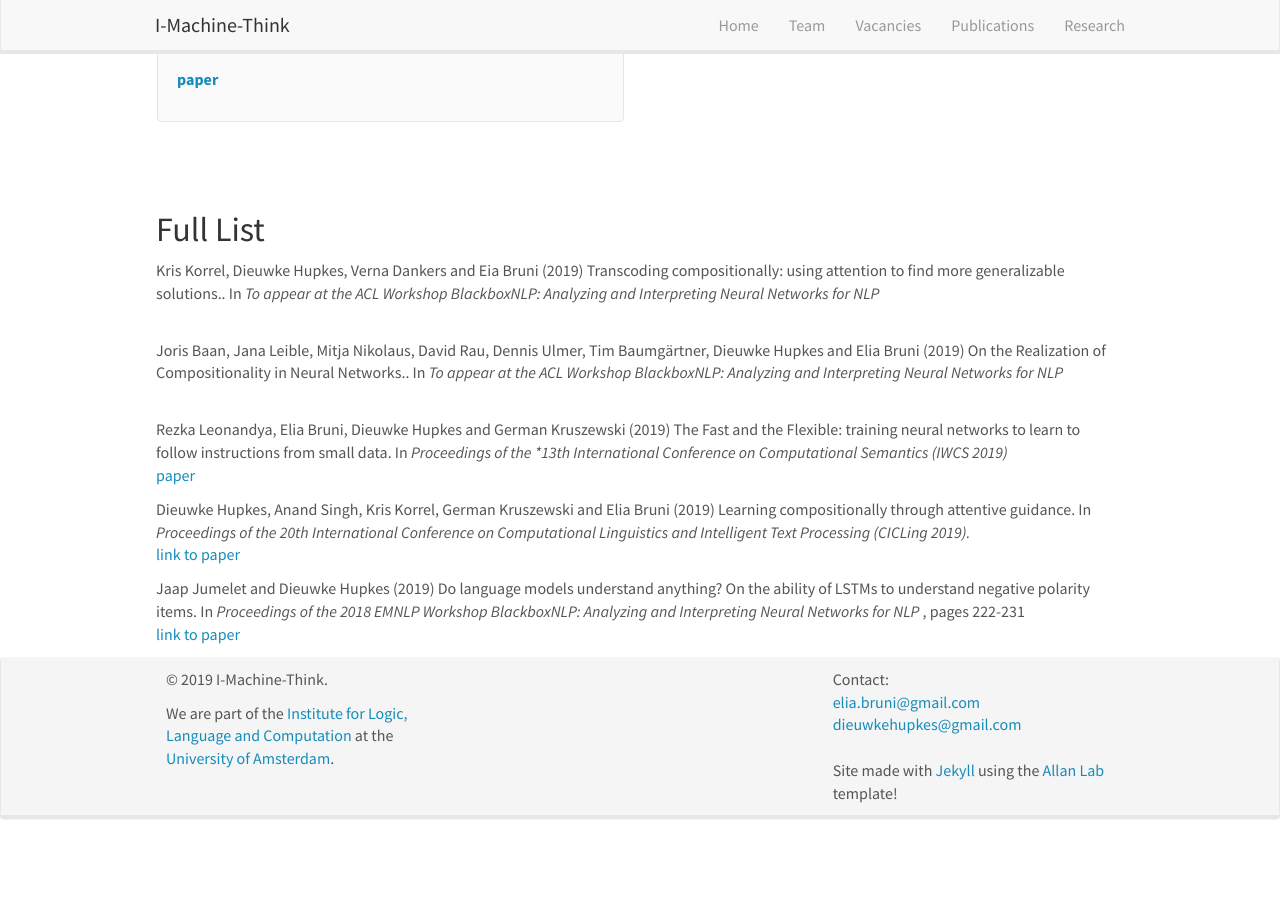
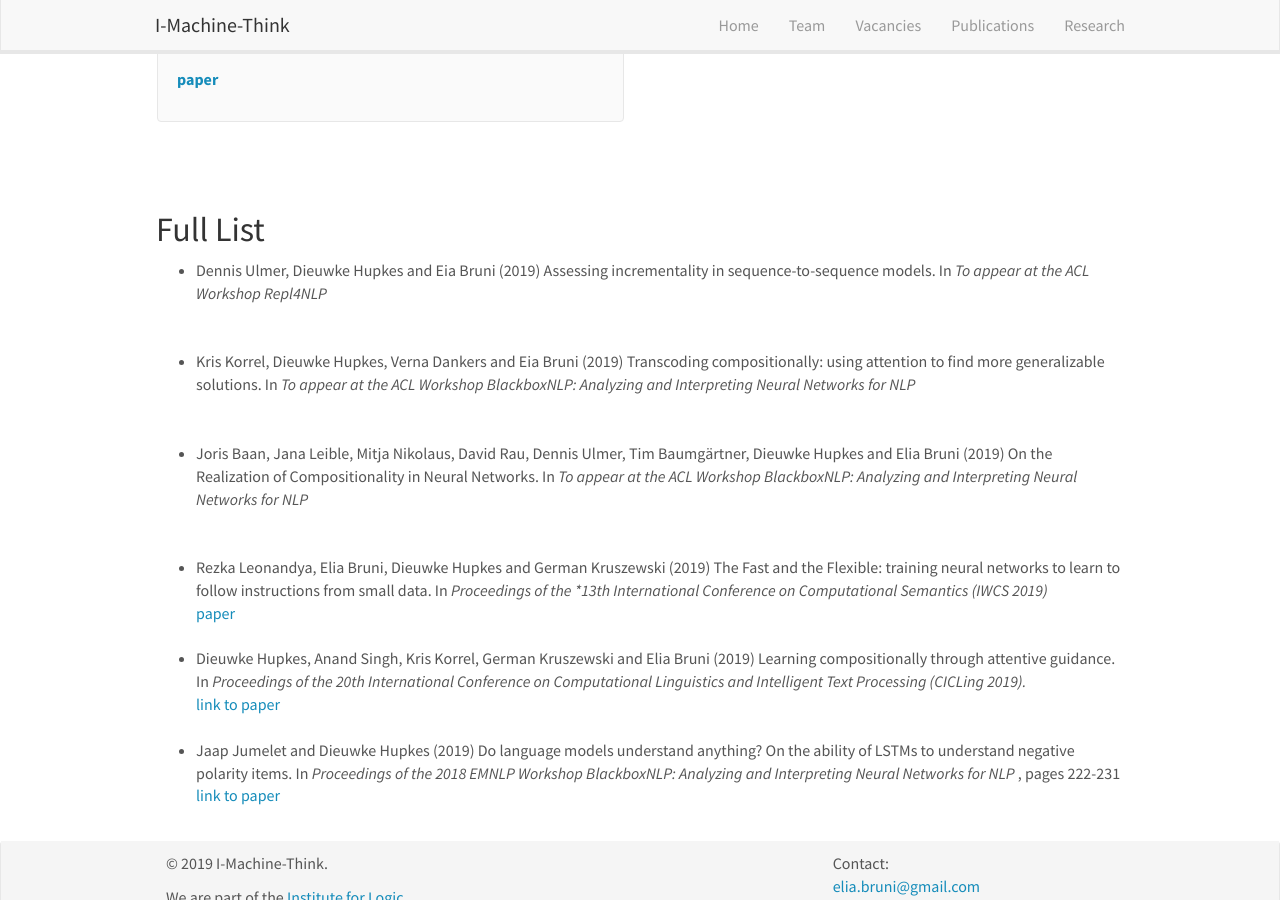
Before and after one commit to i-machine-think/i-machine-think.github.io, a Jekyll site: the page built from _pages/publications.md, in a window 1280 px wide and 900 px high, scrolled down 558 px. Built offline with Jekyll 4.4.1, drawn with Linux system fonts in a browser that asks for light colours; nearby versions of some CDN libraries; before the commit the page ends 1399 px from its top, so only the background shows below that.

Commit message:
Add latest publication + formatting

```diff
--- a/_data/publist.yml
+++ b/_data/publist.yml
@@ -1,4 +1,15 @@
-- title: "Transcoding compositionally: using attention to find more generalizable solutions."
+- title: "Assessing incrementality in sequence-to-sequence models"
+  authors: Dennis Ulmer, Dieuwke Hupkes and Eia Bruni
+  year: 2019
+  image: dummy.png
+  description: ""
+  venue: "To appear at the ACL Workshop Repl4NLP"
+  link:
+    url:
+    display:
+  news2:
+
+- title: "Transcoding compositionally: using attention to find more generalizable solutions"
   authors: Kris Korrel, Dieuwke Hupkes, Verna Dankers and Eia Bruni
   year: 2019
   image: dummy.png
@@ -9,7 +20,7 @@
     display:
   news2:
 
-- title: "On the Realization of Compositionality in Neural Networks."
+- title: "On the Realization of Compositionality in Neural Networks"
   authors: Joris Baan, Jana Leible, Mitja Nikolaus, David Rau, Dennis Ulmer, Tim Baumgärtner, Dieuwke Hupkes and Elia Bruni
   image: dummy.png
   description: ""
--- a/_pages/publications.md
+++ b/_pages/publications.md
@@ -54,9 +54,11 @@ permalink: /publications/
 
 ## Full List
 
+<ul>
 {% for publi in site.data.publist %}
 
-  {{ publi.authors }}  ({{ publi.year }}) {{ publi.title }}. In <em> {{ publi.venue }} </em>{{ publi.pages }} <br /> <a href="{{ publi.link.url }}">{{ publi.link.display }}</a>
-  <br />
+  <li> {{ publi.authors }}  ({{ publi.year }}) {{ publi.title }}. In <em> {{ publi.venue }} </em>{{ publi.pages }} <br /> <a href="{{ publi.link.url }}">{{ publi.link.display }}</a>
+  <br/><br/> </li>
 
 {% endfor %}
+<ul>
```
